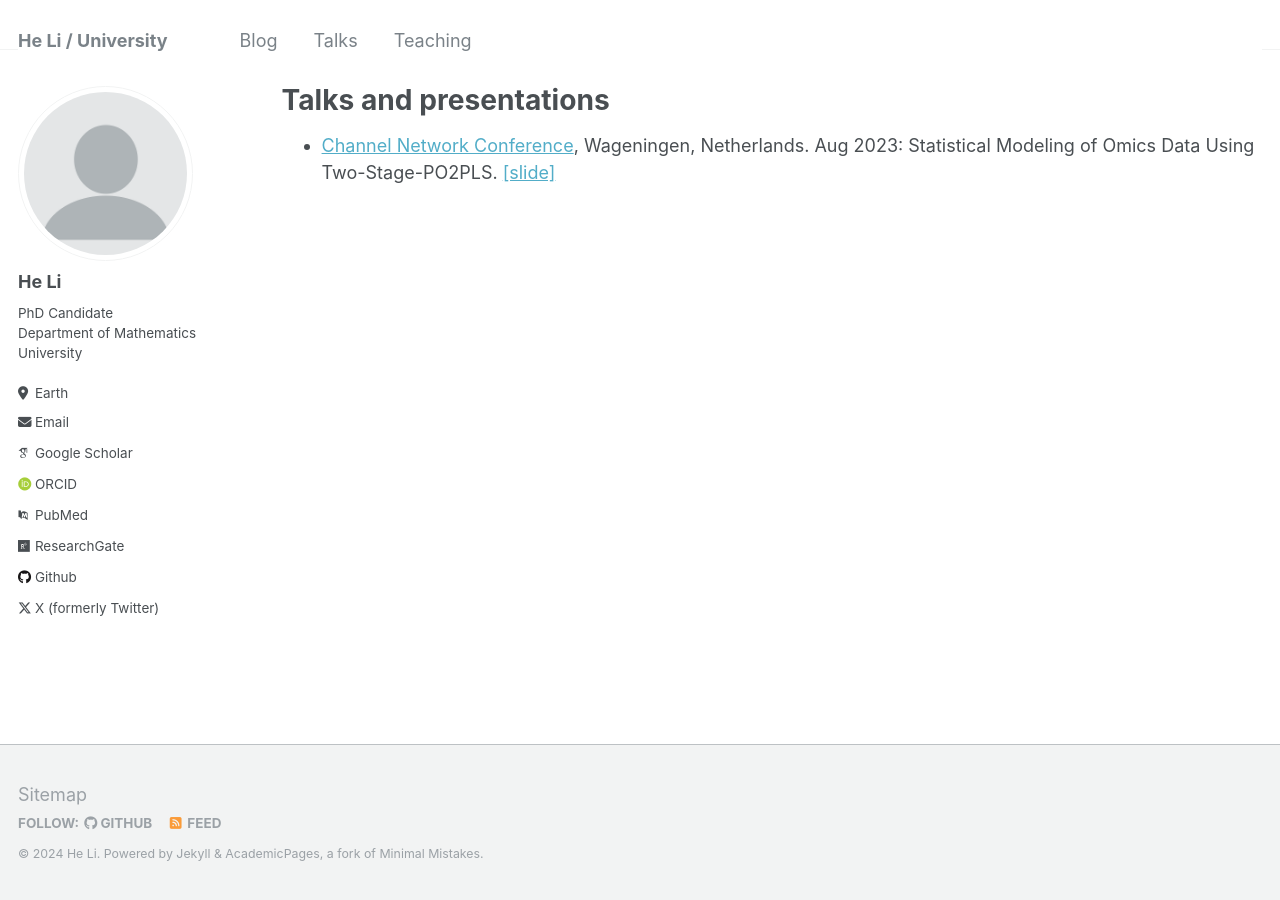
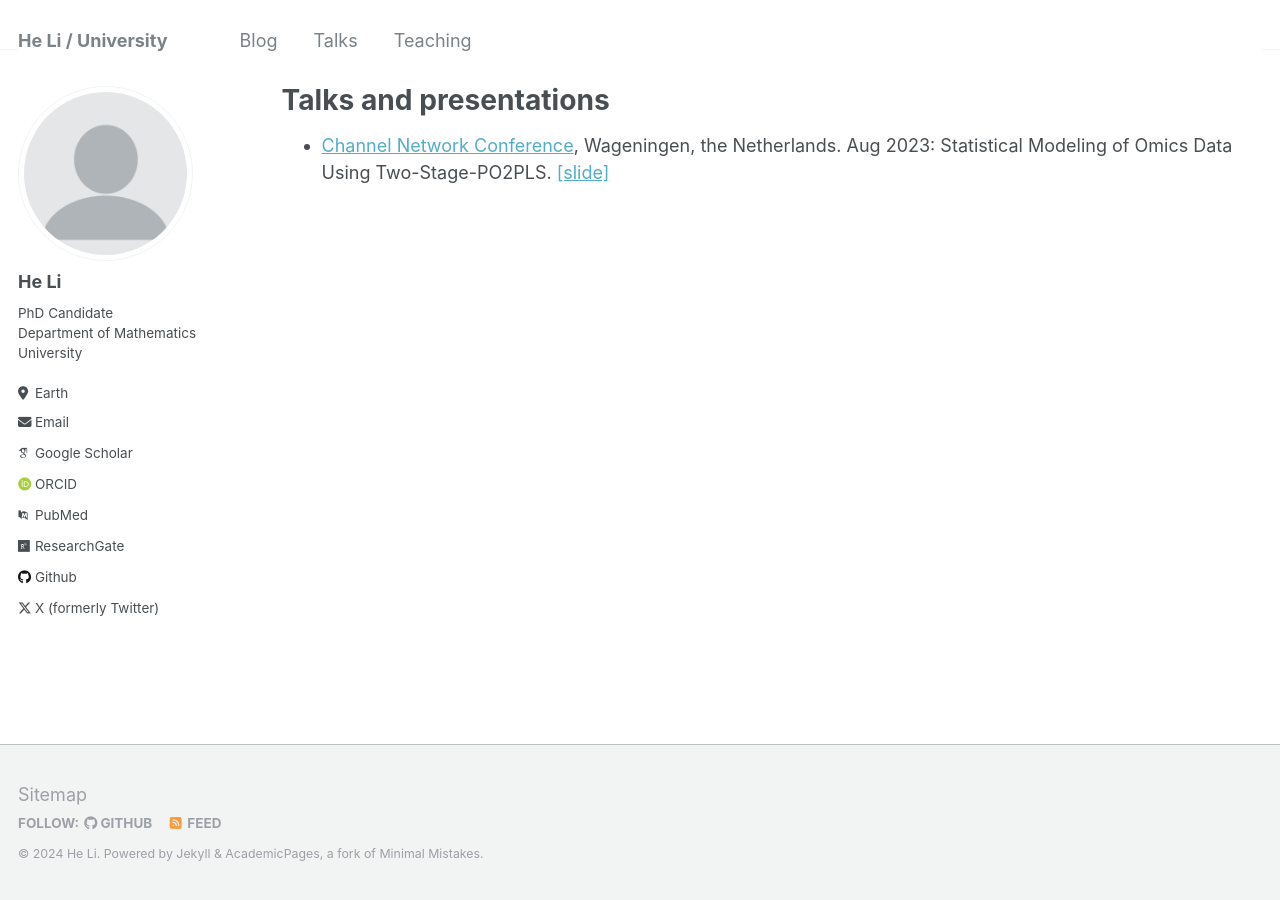
Before and after one commit to heli-math/heli-math.github.io, a Jekyll site: the page built from _pages/talks.html, in a window 1280 px wide. Built offline with Jekyll 4.4.1, drawn with Linux system fonts in a browser that asks for light colours; some web fonts are replaced.

Commit message:
Update talks.html

```diff
--- a/_pages/talks.html
+++ b/_pages/talks.html
@@ -6,5 +6,5 @@
 ---
 
 <ul>
-  <li><a href="https://www.biometricsociety.org/about/regions-networks/channel-network">Channel Network Conference</a>, Wageningen, Netherlands. Aug 2023: Statistical Modeling of Omics Data Using Two-Stage-PO2PLS. <a href="https://heli-math.github.io/files/conference/23-CNC-2stage.pdf">[slide]</a> </li>
+  <li><a href="https://www.biometricsociety.org/about/regions-networks/channel-network">Channel Network Conference</a>, Wageningen, the Netherlands. Aug 2023: Statistical Modeling of Omics Data Using Two-Stage-PO2PLS. <a href="https://heli-math.github.io/files/conference/23-CNC-2stage.pdf">[slide]</a> </li>
 </ul>
```
